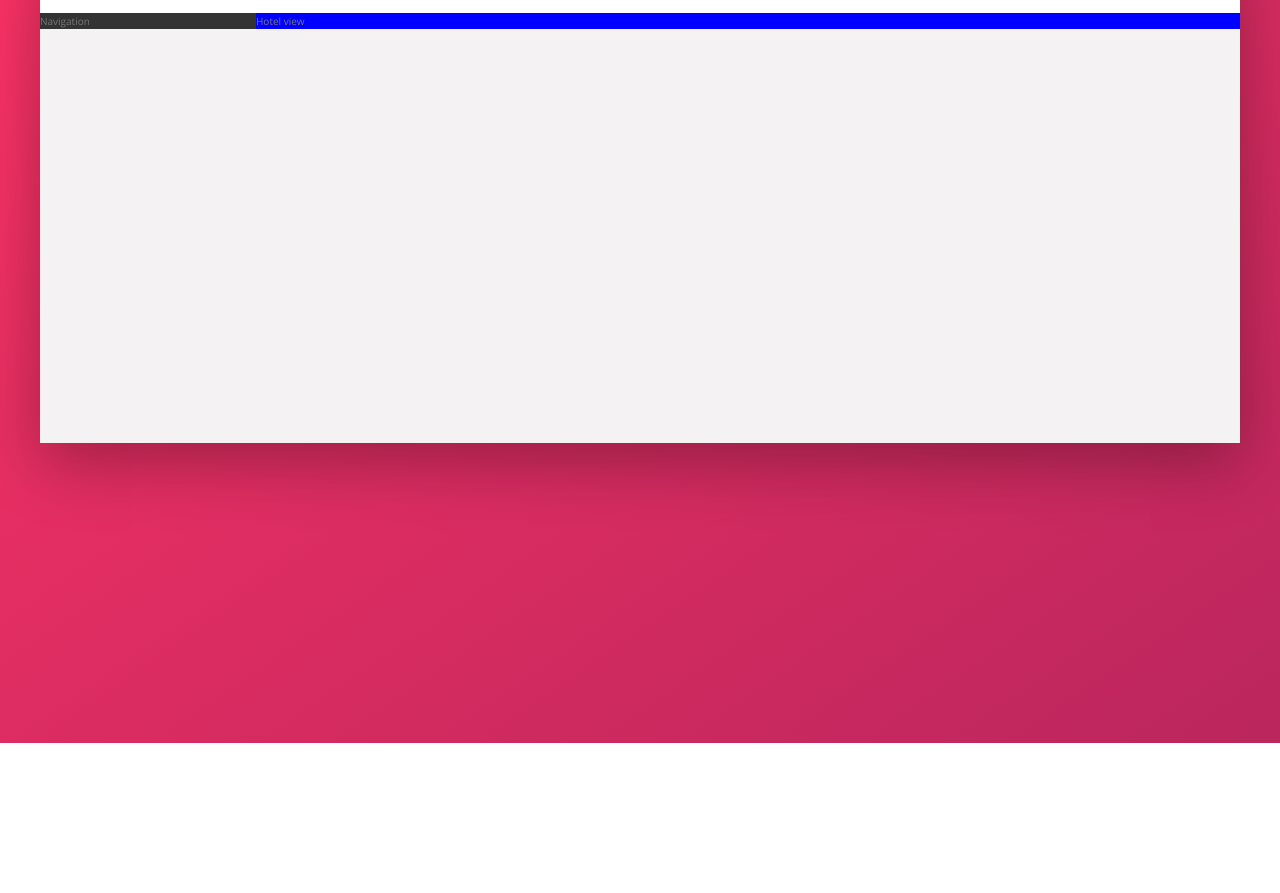
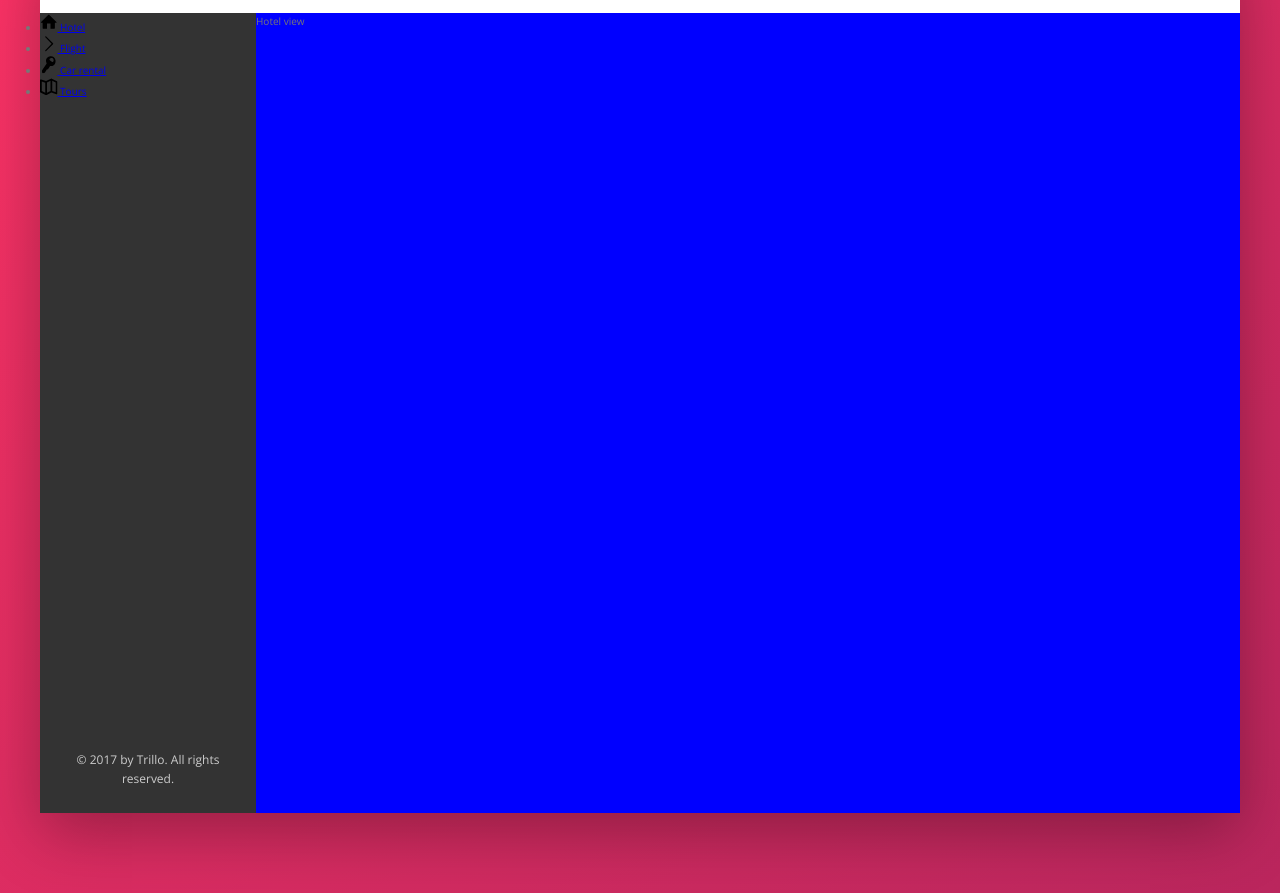
Before and after one commit to nickolasvm/sass-trillo, a website: page index.html in a window 1280 px wide. Shown: the part 137-1030 px from the top of the page. Before the commit the page ends 880 px from the top, so only its background shows below. Drawn offline with nearby package versions, Linux system fonts and the light colour scheme.

Commit message:
style: side-navigation, settup the elements and positioning

```diff
--- a/index.html
+++ b/index.html
@@ -49,7 +49,44 @@
 
         <div class="content">
             <nav class="sidebar">
-                Navigation
+                <ul class="side-nav">
+                    <li class="side-nav__item">
+                        <a href="#" class="side-nav__link">
+                            <svg class="side-nav__icon">
+                                <use xlink:href="img/sprite.svg#icon-home" />
+                            </svg>
+                            <span>Hotel</span>
+                        </a>
+                    </li>
+                    <li class="side-nav__item">
+                        <a href="#" class="side-nav__link">
+                            <svg class="side-nav__icon">
+                                <use xlink:href="img/sprite.svg#icon-chevron-thin-right" />
+                            </svg>
+                            <span>Flight</span>
+                        </a>
+                    </li>
+                    <li class="side-nav__item">
+                        <a href="#" class="side-nav__link">
+                            <svg class="side-nav__icon">
+                                <use xlink:href="img/sprite.svg#icon-key" />
+                            </svg>
+                            <span>Car rental</span>
+                        </a>
+                    </li>
+                    <li class="side-nav__item">
+                        <a href="#" class="side-nav__link">
+                            <svg class="side-nav__icon">
+                                <use xlink:href="img/sprite.svg#icon-map" />
+                            </svg>
+                            <span>Tours</span>
+                        </a>
+                    </li>
+                </ul>
+
+                <div class="legal">
+                    &copy; 2017 by Trillo. All rights reserved.
+                </div>
             </nav>
 
             <main class="hotel-view">
--- a/sass/_components.scss
+++ b/sass/_components.scss
@@ -121,3 +121,27 @@
         margin-right: 1rem;
     }
 }
+
+////////////////////////////////////////////////////
+// SIDE NAVIGATION
+.side-nav {
+    &__item {
+    }
+
+    &__link {
+    }
+
+    &__icon {
+        height: 1.75rem;
+        width: 1.75rem;
+    }
+}
+
+////////////////////////////////////////////////////
+// LEGAL TEXT
+.legal {
+    font-size: 1.2rem;
+    color: var(--color-grey-light-4);
+    text-align: center;
+    padding: 2.5rem;
+}
--- a/sass/_layout.scss
+++ b/sass/_layout.scss
@@ -26,11 +26,18 @@
     background-color: var(--color-grey-dark-1);
 
     flex: 0 0 18%;
+
+    display: flex;
+    flex-direction: column;
+    justify-content: space-between;
 }
 
 .hotel-view {
+    // background-color: #fff;
+
+    // test
     background-color: blue;
-    // background-color: #fff;
+    height: 80rem;
 
     flex: 1;
 }
```
Also changed, not shown: css/style.css.
